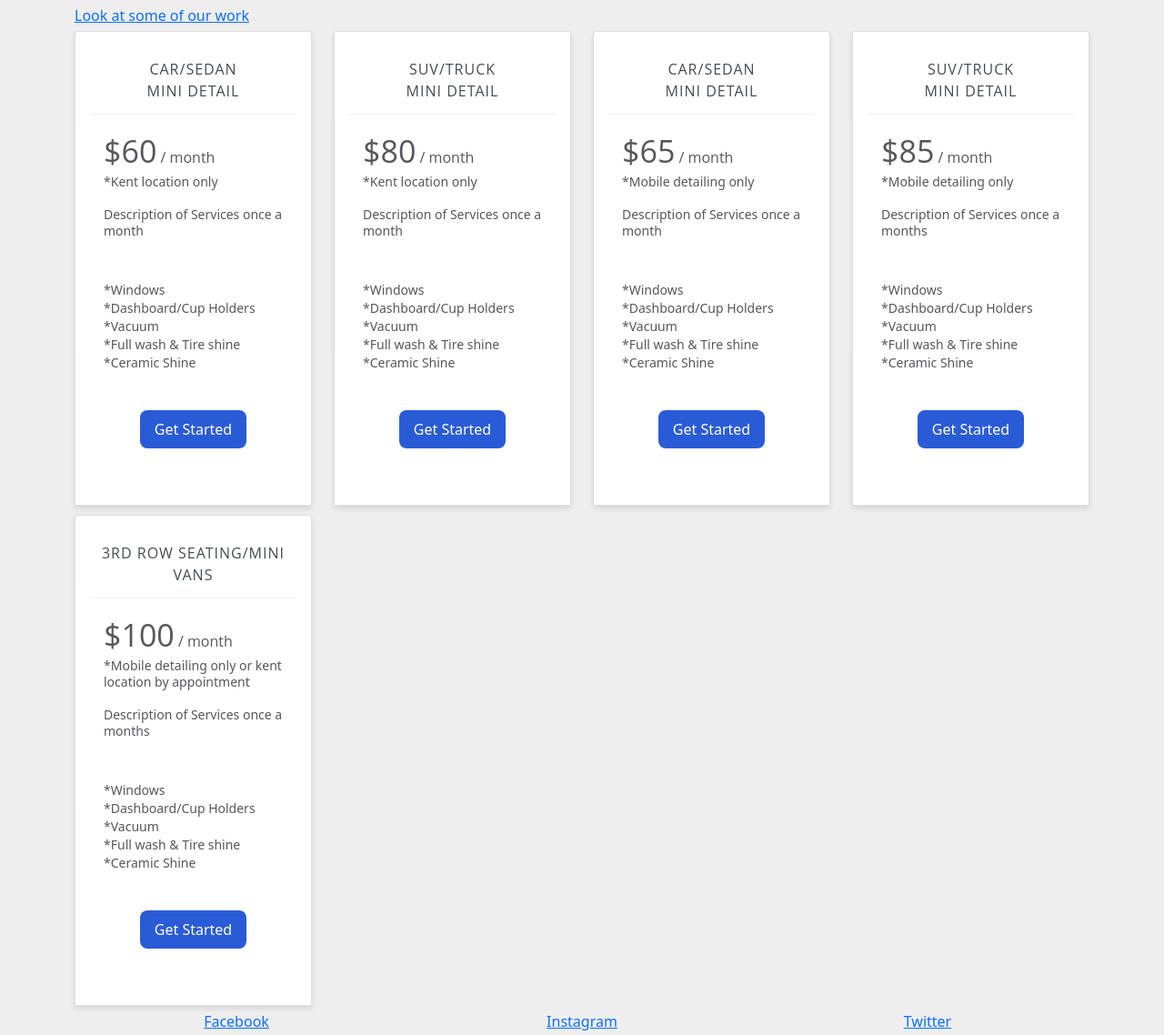
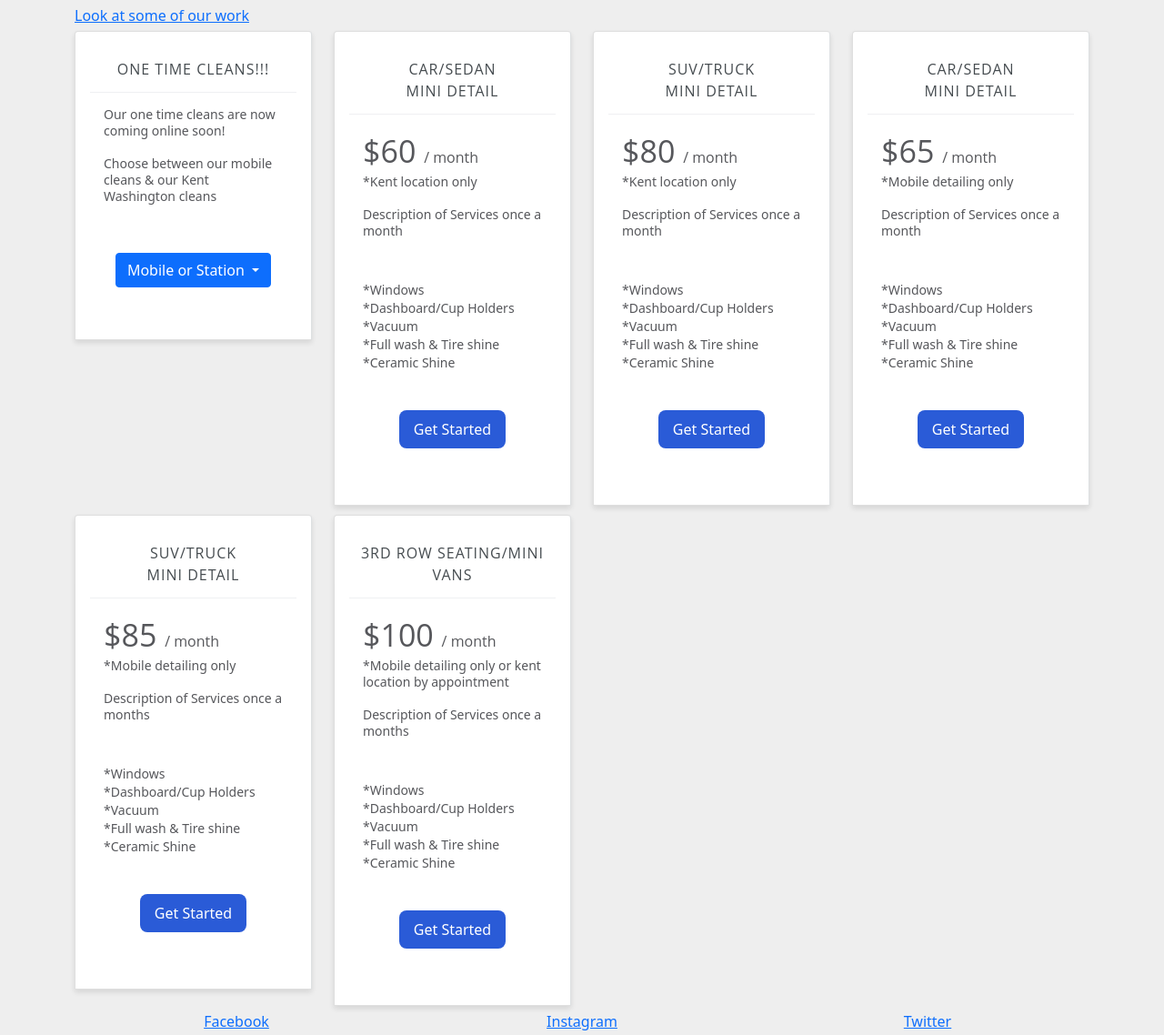
Before and after one commit to YonasBerhe/stylescarwashanddetail, a plain HTML site: page index.html in a window 1280 px wide. Shown: the part 121-1259 px from the top of the page at 91% size. Drawn offline with nearby package versions, Linux system fonts and the light colour scheme.

Commit message:
new changes

```diff
--- a/index.html
+++ b/index.html
@@ -7,10 +7,12 @@
     <link href="https://cdn.jsdelivr.net/npm/bootstrap@5.0.2/dist/css/bootstrap.min.css" rel="stylesheet" integrity="sha384-EVSTQN3/azprG1Anm3QDgpJLIm9Nao0Yz1ztcQTwFspd3yD65VohhpuuCOmLASjC" crossorigin="anonymous">
     <style type="text/css">
       @import url("https://fonts.googleapis.com/css?family=Montserrat:400,700&display=swap");
+
       body {
         background: #eee;
         padding: 40px 0;
       }
+
       h1 {
         text-align: center;
         padding-bottom: 30px;
@@ -18,6 +20,15 @@
         font-weight: 700;
         color: #323232;
       }
+
+      h3 {
+        text-align: center;
+        padding-bottom: 30px;
+        font-family: Montserrat;
+        font-weight: 700;
+        color: #323232;
+      }
+
       .card {
         box-shadow: 0 3px 6px 0 rgba(0, 0, 0, 0.08), 0 3px 6px 0 rgba(0, 0, 0, 0.03);
         border-right: 1px #dde0e2 solid;
@@ -27,6 +38,7 @@
         color: #56575b;
         margin: 5px 0;
       }
+
       .plan-name {
         padding: 13px 0;
         border-bottom: 1px #eff0f2 solid;
@@ -37,6 +49,7 @@
         font-family: "Open sans", "Helvetica Neue", Helvetica, Arial, sans-serif;
         letter-spacing: 1px;
       }
+
       .plan-description {
         padding: 15px;
         line-height: normal;
@@ -44,11 +57,13 @@
         font-size: 14px;
         line-height: 18px;
       }
+
       .plan-price sub {
         text-transform: none;
         font-size: 16px;
         bottom: 0;
       }
+
       .plan-price {
         color: #56575b;
         font-family: "Open sans";
@@ -56,16 +71,19 @@
         text-transform: uppercase;
         line-height: 50px;
       }
+
       sub {
         font-size: 75%;
         line-height: 0;
         position: relative;
         vertical-align: baseline;
       }
+
       .plan-description.specs {
         min-height: 245px;
         line-height: 20px;
       }
+
       .plan-cta {
         position: absolute;
         bottom: 0px;
@@ -74,12 +92,14 @@
         text-align: center;
         padding: 0 15px;
         min-height: 95px;
+
         &:hover a {
           opacity: 0.8;
           color: #fff;
           text-decoration: none;
         }
       }
+
       .button,
       .button-primary {
         background: #2a5bd7;
@@ -93,6 +113,20 @@
         padding: 0.6em 1em;
       }
       }
+
+      .dropdown-submenu {
+        position: relative;
+      }
+
+      .dropdown-submenu .dropdown-menu {
+        top: 0;
+        left: 100%;
+        margin-top: -1px;
+      }
+
+      .onetimespace {
+        margin-bottom: 101px;
+      }
     </style>
   </head>
   <body>
@@ -102,37 +136,47 @@
     <section>
       <h1>Styles Car Wash & Detail Subscriptions</h1>
 
+<div class="container">
+  <div class="row">
+  <div class="col"><a href="https://stylescarwashdetail.myshopify.com/">Look at some of our work</a>
+</div>
+
+</div>
+
+</div>
+
+
 
       <div class="container">
         <div class="row">
-    <div class="col">
-      <a href="https://stylescarwashdetail.myshopify.com/">Look at some of our work</a>
-    </div>
-  </div>
-</div>
-         <div class="container">
-            <div class="row">
+          <!-- Link to one times cleans -->
           <div class="col-md-6 col-lg-3">
             <div class="card">
               <div class="card-body">
-                        <div class="plan-name">
-                           Car/Sedan <br> Mini Detail
+                <div class="plan-name"> One Time Cleans!!! </div>
+                <div class="plan-description onetimespace">
+                  <div class="plan-price month">
+                    <sub></sub>
                   </div>
-                        <div class="plan-description">
-                           <div class="plan-price month">
-                              $60<sub> / month</sub>
-                           </div>
-                           <p>*Kent location only
-                              <br>
-                              <br>
-                              Description of Services once a month
+                  <!-- <p>Our one time cleans now online! <br>
+                    <br> Choose between our mobile <br>cleans & our Kent Washington cleans -->
+                    <p>Our one time cleans are now coming online soon! <br>
+                    <br> Choose between our mobile <br>cleans & our Kent Washington cleans
                   </p>
                 </div>
-                        <div class="plan-description specs">
-                           *Windows<br>*Dashboard/Cup Holders<br>*Vacuum<br>*Full wash & Tire shine<br> *Ceramic Shine
-                        </div>
-                        <div class="plan-cta">
-                           <p><a class="button" href="https://stylescarwashdetail.myshopify.com/products/styles-mini-car?selling_plan=2395767036" data-open="get-pro-modal" aria-controls="get-pro-modal" aria-haspopup="true" tabindex="0">Get Started</a></p>
+                <div class="dropdown plan-cta">
+                  <a class="btn btn-primary dropdown-toggle" href="#" role="button" id="dropdownMenuLink" data-bs-toggle="dropdown" aria-expanded="false"> Mobile or Station </a>
+                  <ul class="dropdown-menu" aria-labelledby="dropdownMenuLink">
+                    <li>
+                      <a class="dropdown-item" href="https://stylescarwashdetail.myshopify.com/collections/mobile-cleans">Mobile</a>
+                    </li>
+                    <li>
+                      <a class="dropdown-item" href="https://stylescarwashdetail.myshopify.com/collections/kent-cleans">Kent Station</a>
+                    </li>
+                    <!-- <li>
+                      <a class="dropdown-item" href="#">Something else here</a>
+                    </li> -->
+                  </ul>
                 </div>
               </div>
             </div>
@@ -140,24 +184,19 @@
           <div class="col-md-6 col-lg-3">
             <div class="card">
               <div class="card-body">
-                        <div class="plan-name">
-                           SUV/Truck <br> Mini Detail
+                <div class="plan-name"> Car/Sedan <br> Mini Detail </div>
+                <div class="plan-description">
+                  <div class="plan-price month"> $60 <sub> / month</sub>
                   </div>
-                        <div class="plan-description">
-                           <div class="plan-price month">
-                              $80<sub> / month</sub>
-                           </div>
-                           <p>*Kent location only
-                              <br>
-                              <br>
-                              Description of Services once a month
+                  <p>*Kent location only <br>
+                    <br> Description of Services once a month
                   </p>
                 </div>
-                        <div class="plan-description specs">
-                           *Windows<br>*Dashboard/Cup Holders<br>*Vacuum<br>*Full wash & Tire shine<br> *Ceramic Shine
-                        </div>
+                <div class="plan-description specs"> *Windows <br>*Dashboard/Cup Holders <br>*Vacuum <br>*Full wash & Tire shine <br> *Ceramic Shine </div>
                 <div class="plan-cta">
-                           <p><a class="button" href="https://stylescarwashdetail.myshopify.com/products/styles-mini-truck" data-open="get-pro-modal" aria-controls="get-pro-modal" aria-haspopup="true" tabindex="0">Get Started</a></p>
+                  <p>
+                    <a class="button" href="https://stylescarwashdetail.myshopify.com/products/styles-mini-car?selling_plan=2395767036" data-open="get-pro-modal" aria-controls="get-pro-modal" aria-haspopup="true" tabindex="0">Get Started</a>
+                  </p>
                 </div>
               </div>
             </div>
@@ -165,24 +204,19 @@
           <div class="col-md-6 col-lg-3">
             <div class="card">
               <div class="card-body">
-                        <div class="plan-name">
-                           Car/Sedan <br> Mini Detail
+                <div class="plan-name"> SUV/Truck <br> Mini Detail </div>
+                <div class="plan-description">
+                  <div class="plan-price month"> $80 <sub> / month</sub>
                   </div>
-                        <div class="plan-description">
-                           <div class="plan-price month">
-                              $65<sub> / month</sub>
-                           </div>
-                           <p>*Mobile detailing only
-                              <br>
-                              <br>
-                              Description of Services once a month
+                  <p>*Kent location only <br>
+                    <br> Description of Services once a month
                   </p>
                 </div>
-                        <div class="plan-description specs">
-                           *Windows<br>*Dashboard/Cup Holders<br>*Vacuum<br>*Full wash & Tire shine<br> *Ceramic Shine
-                        </div>
+                <div class="plan-description specs"> *Windows <br>*Dashboard/Cup Holders <br>*Vacuum <br>*Full wash & Tire shine <br> *Ceramic Shine </div>
                 <div class="plan-cta">
-                           <p><a class="button" href="https://stylescarwashdetail.myshopify.com/products/styles-mini-car-mobile-detailing" data-open="get-pro-modal" aria-controls="get-pro-modal" aria-haspopup="true" tabindex="0">Get Started</a></p>
+                  <p>
+                    <a class="button" href="https://stylescarwashdetail.myshopify.com/products/styles-mini-truck" data-open="get-pro-modal" aria-controls="get-pro-modal" aria-haspopup="true" tabindex="0">Get Started</a>
+                  </p>
                 </div>
               </div>
             </div>
@@ -190,50 +224,59 @@
           <div class="col-md-6 col-lg-3">
             <div class="card">
               <div class="card-body">
-                        <div class="plan-name">
-                           SUV/Truck <br> Mini Detail
+                <div class="plan-name"> Car/Sedan <br> Mini Detail </div>
+                <div class="plan-description">
+                  <div class="plan-price month"> $65 <sub> / month</sub>
                   </div>
-                        <div class="plan-description">
-                           <div class="plan-price month">
-                              $85<sub> / month</sub>
-                           </div>
-                           <p>*Mobile detailing only
-                              <br>
-                              <br>
-                              Description of Services once a months
+                  <p>*Mobile detailing only <br>
+                    <br> Description of Services once a month
                   </p>
                 </div>
-                        <div class="plan-description specs">
-                           *Windows<br>*Dashboard/Cup Holders<br>*Vacuum<br>*Full wash & Tire shine<br> *Ceramic Shine
-                        </div>
+                <div class="plan-description specs"> *Windows <br>*Dashboard/Cup Holders <br>*Vacuum <br>*Full wash & Tire shine <br> *Ceramic Shine </div>
                 <div class="plan-cta">
-                           <p><a class="button" href="https://stylescarwashdetail.myshopify.com/products/styles-mini-truck-mobile-detailing" data-open="get-pro-modal" aria-controls="get-pro-modal" aria-haspopup="true" tabindex="0">Get Started</a></p>
+                  <p>
+                    <a class="button" href="https://stylescarwashdetail.myshopify.com/products/styles-mini-car-mobile-detailing" data-open="get-pro-modal" aria-controls="get-pro-modal" aria-haspopup="true" tabindex="0">Get Started</a>
+                  </p>
                 </div>
               </div>
             </div>
           </div>
-
           <div class="col-md-6 col-lg-3">
             <div class="card">
               <div class="card-body">
-                        <div class="plan-name">
-                           3rd row seating/mini vans
+                <div class="plan-name"> SUV/Truck <br> Mini Detail </div>
+                <div class="plan-description">
+                  <div class="plan-price month"> $85 <sub> / month</sub>
                   </div>
-                        <div class="plan-description">
-                           <div class="plan-price month">
-                              $100<sub> / month</sub>
-                           </div>
-                           <p>*Mobile detailing only or kent location by appointment
-                              <br>
-                              <br>
-                              Description of Services once a months
+                  <p>*Mobile detailing only <br>
+                    <br> Description of Services once a months
                   </p>
                 </div>
-                        <div class="plan-description specs">
-                           *Windows<br>*Dashboard/Cup Holders<br>*Vacuum<br>*Full wash & Tire shine<br> *Ceramic Shine
+                <div class="plan-description specs"> *Windows <br>*Dashboard/Cup Holders <br>*Vacuum <br>*Full wash & Tire shine <br> *Ceramic Shine </div>
+                <div class="plan-cta">
+                  <p>
+                    <a class="button" href="https://stylescarwashdetail.myshopify.com/products/styles-mini-truck-mobile-detailing" data-open="get-pro-modal" aria-controls="get-pro-modal" aria-haspopup="true" tabindex="0">Get Started</a>
+                  </p>
                 </div>
+              </div>
+            </div>
+          </div>
+          <div class="col-md-6 col-lg-3">
+            <div class="card">
+              <div class="card-body">
+                <div class="plan-name"> 3rd row seating/mini vans </div>
+                <div class="plan-description">
+                  <div class="plan-price month"> $100 <sub> / month</sub>
+                  </div>
+                  <p>*Mobile detailing only or kent location by appointment <br>
+                    <br> Description of Services once a months
+                  </p>
+                </div>
+                <div class="plan-description specs"> *Windows <br>*Dashboard/Cup Holders <br>*Vacuum <br>*Full wash & Tire shine <br> *Ceramic Shine </div>
                 <div class="plan-cta">
-                           <p><a class="button" href="https://stylescarwashdetail.myshopify.com/products/3rd-row-seating-mini-vans" data-open="get-pro-modal" aria-controls="get-pro-modal" aria-haspopup="true" tabindex="0">Get Started</a></p>
+                  <p>
+                    <a class="button" href="https://stylescarwashdetail.myshopify.com/products/3rd-row-seating-mini-vans" data-open="get-pro-modal" aria-controls="get-pro-modal" aria-haspopup="true" tabindex="0">Get Started</a>
+                  </p>
                 </div>
               </div>
             </div>
@@ -244,9 +287,6 @@
     </section>
     <section>
       <footer class="footer">
-
-
-
         <div class="container">
           <div class="row">
             <div class="col" style="text-align: center;">
@@ -261,8 +301,17 @@
           </div>
         </div>
       </footer>
-
     </section>
+    <script src="https://code.jquery.com/jquery-3.5.1.slim.min.js" integrity="sha384-DfXdz2htPH0lsSSs5nCTpuj/zy4C+OGpamoFVy38MVBnE+IbbVYUew+OrCXaRkfj" crossorigin="anonymous"></script>
     <script src="https://cdn.jsdelivr.net/npm/bootstrap@5.0.2/dist/js/bootstrap.bundle.min.js" integrity="sha384-MrcW6ZMFYlzcLA8Nl+NtUVF0sA7MsXsP1UyJoMp4YLEuNSfAP+JcXn/tWtIaxVXM" crossorigin="anonymous"></script>
+    <script type="text/javascript">
+      $(document).ready(function() {
+        $('.dropdown-submenu a.test').on("click", function(e) {
+          $(this).next('ul').toggle();
+          e.stopPropagation();
+          e.preventDefault();
+        });
+      });
+    </script>
   </body>
 </html>
```
Lines whose indentation alone changed are shown as unchanged.
